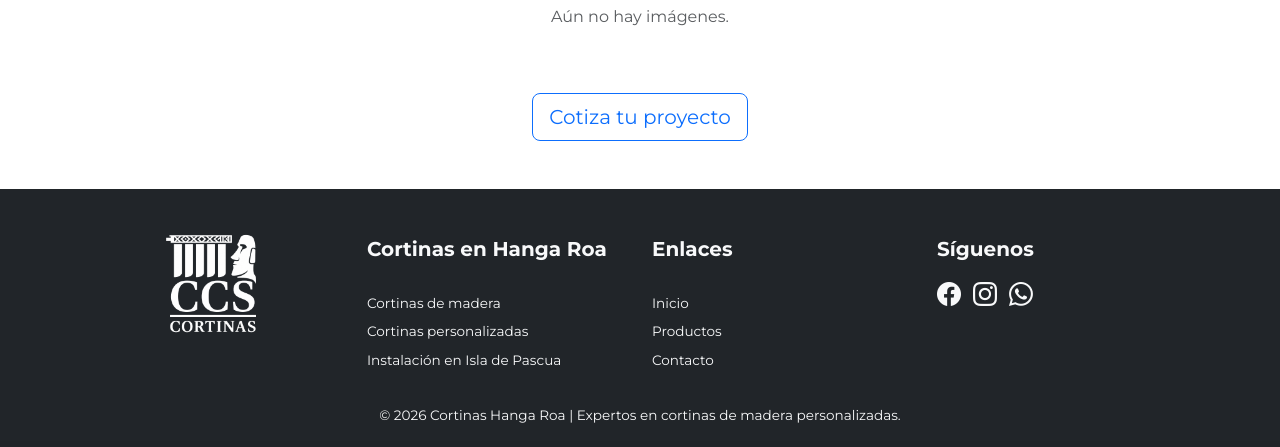
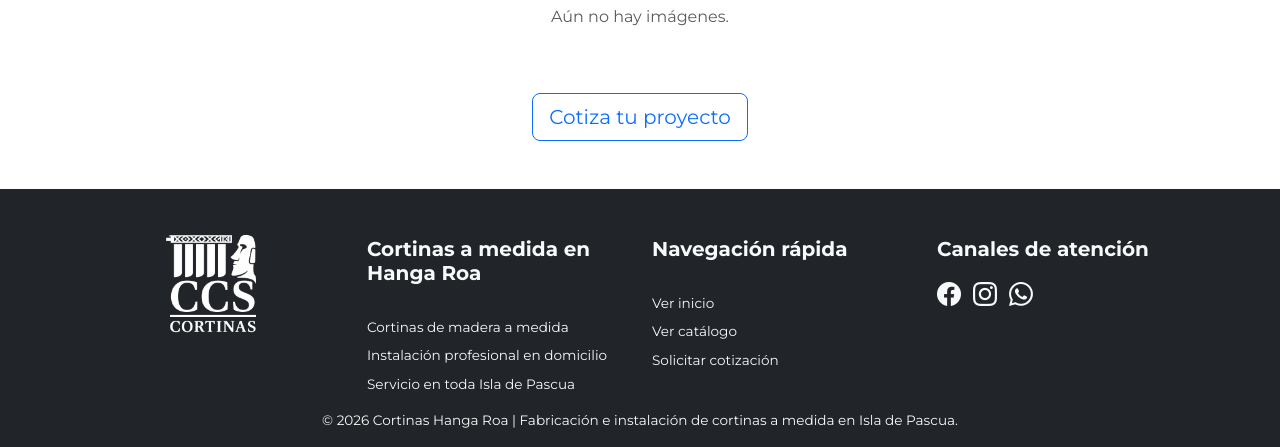
Before and after one commit to Jalann18/web_cortinas, a Django app: template proyectos/templates/proyectos/detalle_producto.html in a window 1280 px wide. Shown: the part 497-944 px from the top of the page. Before the commit the page ends 920 px from the top, so only its background shows below. Run offline with Django 5.2, Linux system fonts and the light colour scheme; the template is opened without the code that fills it, so the values that code supplies are empty.

Commit message:
Mejora textos del footer para SEO y UX

```diff
--- a/proyectos/templates/proyectos/partials/footer.html
+++ b/proyectos/templates/proyectos/partials/footer.html
@@ -11,27 +11,27 @@
 
       <!-- Cortinas en Hanga Roa -->
       <div class="col-lg-3">
-        <h5>Cortinas en Hanga Roa</h5>
+        <h5>Cortinas a medida en Hanga Roa</h5>
         <ul class="list-unstyled small">
-          <li><a href="{% url 'home' %}#galeria" class="text-light text-decoration-none">Cortinas de madera</a></li>
-          <li><a href="{% url 'home' %}#servicios" class="text-light text-decoration-none">Cortinas personalizadas</a></li>
-          <li><a href="{% url 'home' %}#sobre-nosotros" class="text-light text-decoration-none">Instalación en Isla de Pascua</a></li>
+          <li><a href="{% url 'home' %}#galeria" class="text-light text-decoration-none">Cortinas de madera a medida</a></li>
+          <li><a href="{% url 'home' %}#servicios" class="text-light text-decoration-none">Instalación profesional en domicilio</a></li>
+          <li><a href="{% url 'home' %}#sobre-nosotros" class="text-light text-decoration-none">Servicio en toda Isla de Pascua</a></li>
         </ul>
       </div>
 
       <!-- Enlaces -->
       <div class="col-lg-3">
-        <h5>Enlaces</h5>
+        <h5>Navegación rápida</h5>
         <ul class="list-unstyled small">
-          <li><a href="{% url 'home' %}#inicio" class="text-light text-decoration-none">Inicio</a></li>
-          <li><a href="{% url 'home' %}#galeria" class="text-light text-decoration-none">Productos</a></li>
-          <li><a href="{% url 'home' %}#end" class="text-light text-decoration-none">Contacto</a></li>
+          <li><a href="{% url 'home' %}#inicio" class="text-light text-decoration-none">Ver inicio</a></li>
+          <li><a href="{% url 'home' %}#galeria" class="text-light text-decoration-none">Ver catálogo</a></li>
+          <li><a href="{% url 'home' %}#end" class="text-light text-decoration-none">Solicitar cotización</a></li>
         </ul>
       </div>
 
       <!-- Redes sociales -->
       <div class="col-lg-3">
-        <h5>Síguenos</h5>
+        <h5>Canales de atención</h5>
         <ul class="list-inline">
           <li class="list-inline-item"><a href="#" class="text-light fs-4"><i class="bi bi-facebook"></i></a></li>
           <li class="list-inline-item"><a href="#" class="text-light fs-4"><i class="bi bi-instagram"></i></a></li>
@@ -47,7 +47,7 @@
     </div>
 
     <div class="text-center small pt-0 mt-0">
-      &copy; {% now "Y" %} Cortinas Hanga Roa | Expertos en cortinas de madera personalizadas.
+      &copy; {% now "Y" %} Cortinas Hanga Roa | Fabricación e instalación de cortinas a medida en Isla de Pascua.
     </div>
   </div>
 </footer>
```
Also changed, not shown: proyectos/templates/proyectos/home.html (+10 -10 lines).
